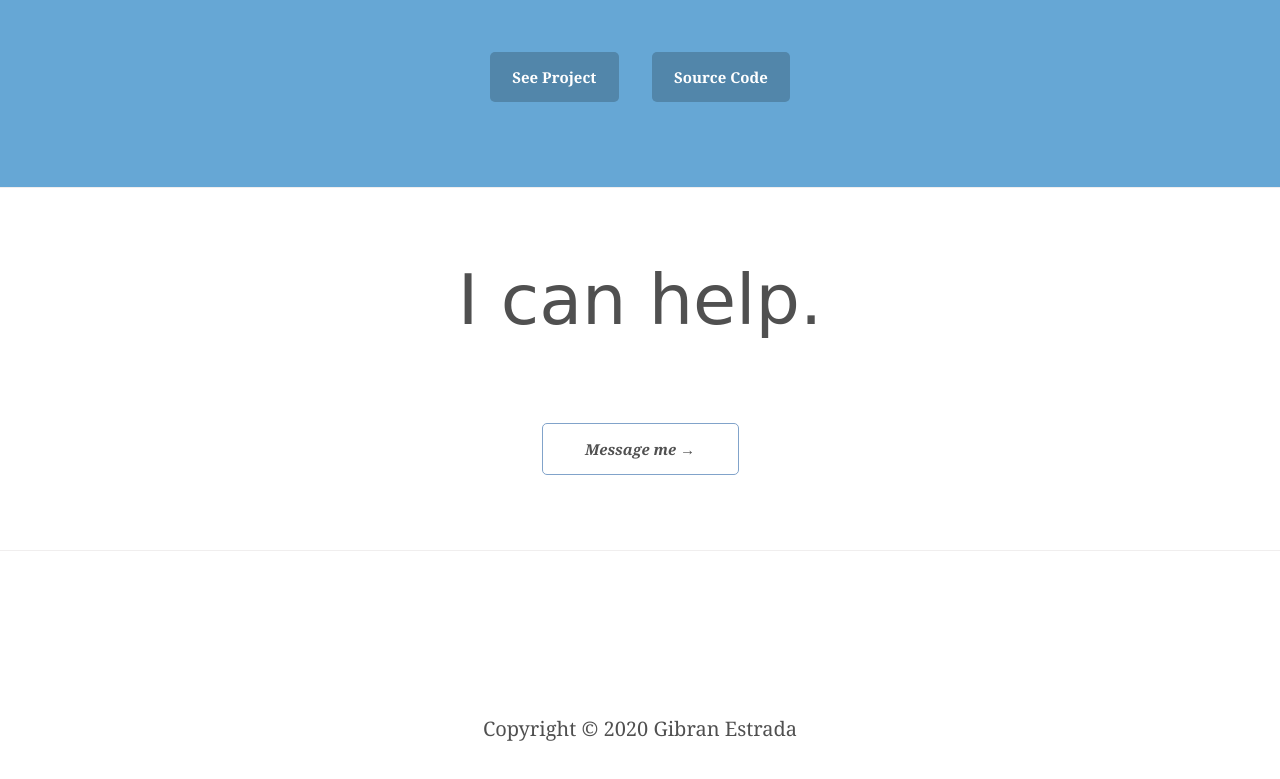
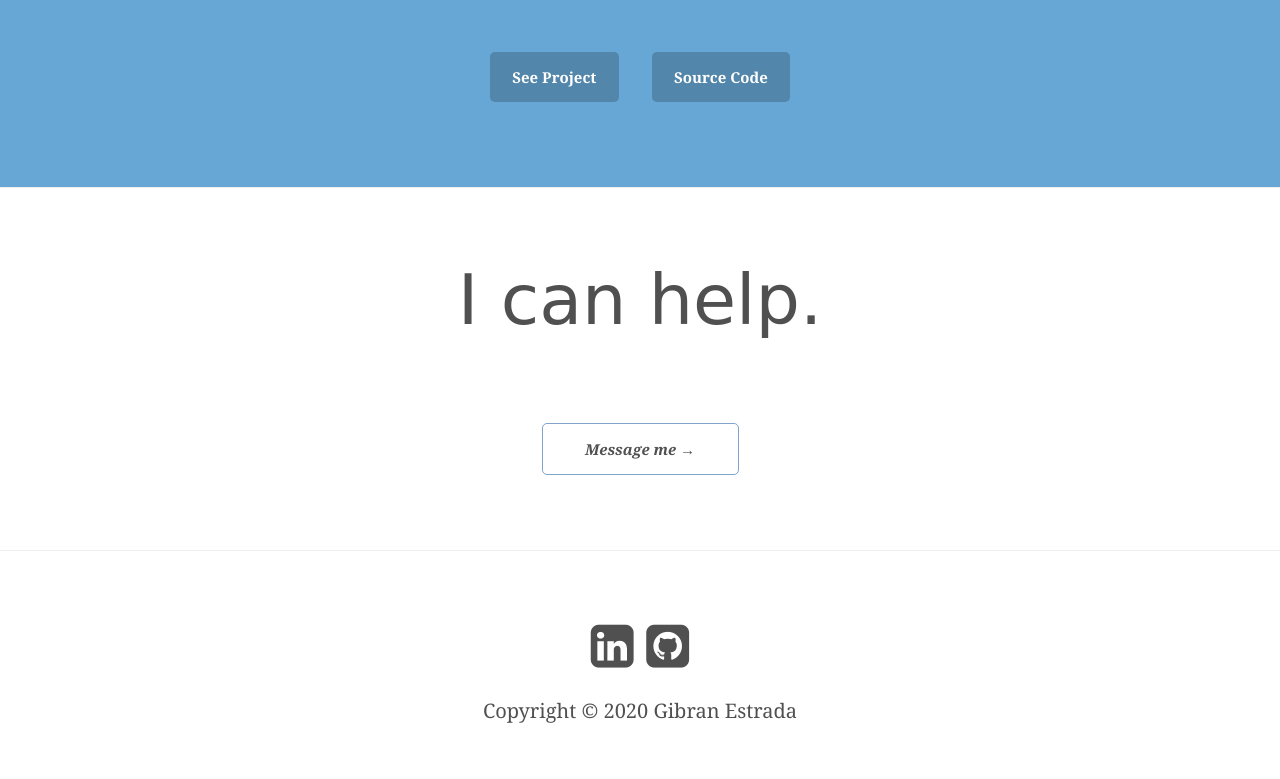
Before and after one commit to gibranestrada/portfolio, a plain HTML site: page index.html in a window 1280 px wide. Shown: the part 3648-4427 px from the top of the page. Drawn offline with Linux system fonts and the light colour scheme.

Commit message:
finally fixed font-awesome dispaying live

```diff
--- a/index.html
+++ b/index.html
@@ -6,7 +6,7 @@
     <title>Gibran Estrada Web Developer</title>
     <link rel="icon" type="image/jpg" href="./portfolio/app/fav-icon.jpg" sizes="32x32" async>
     <link rel="stylesheet" href="./portfolio/app/index.css" async>
-    <link rel="preload" as="style" href="https://cdnjs.cloudflare.com/ajax/libs/font-awesome/4.7.0/css/font-awesome.min.css" async>
+    <link rel="preload stylesheet prefetch" as="style" href="https://cdnjs.cloudflare.com/ajax/libs/font-awesome/4.7.0/css/font-awesome.min.css" async>
     <meta name="description" content="Gibran Estrada is an experienced web developer producing high quality responsive websites and exceptional user experience." >
 </head>
 
```
